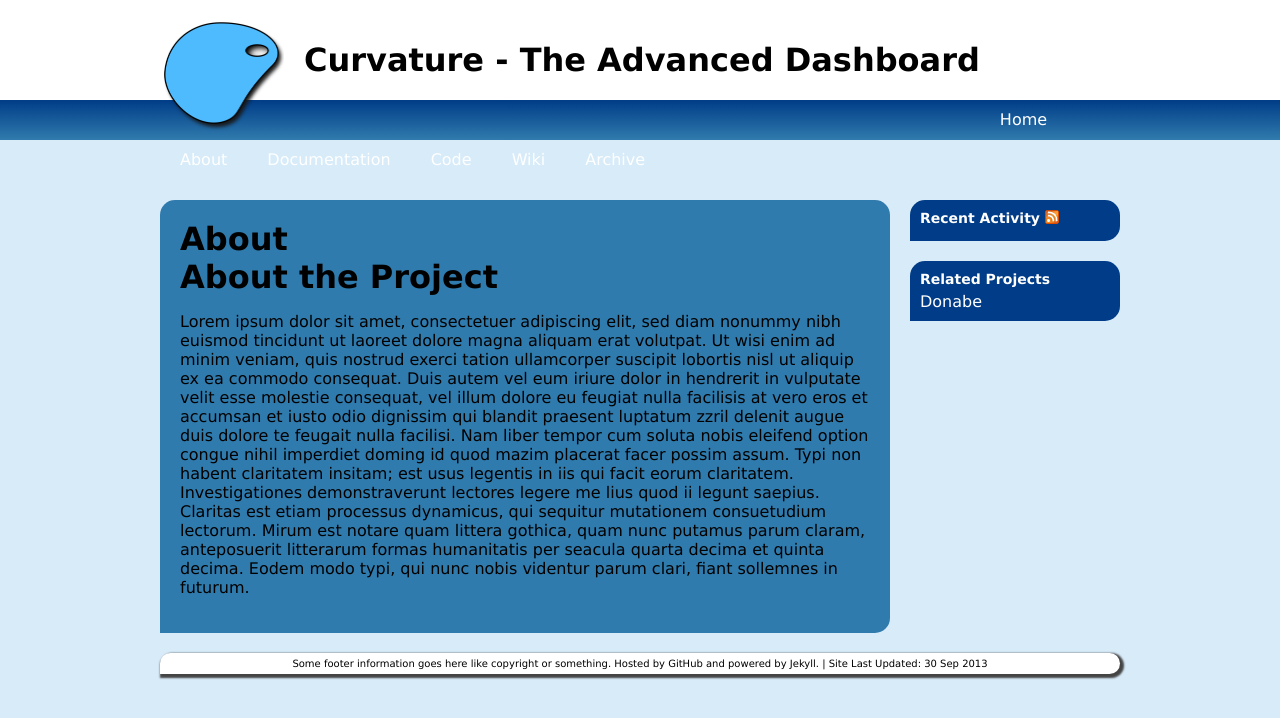
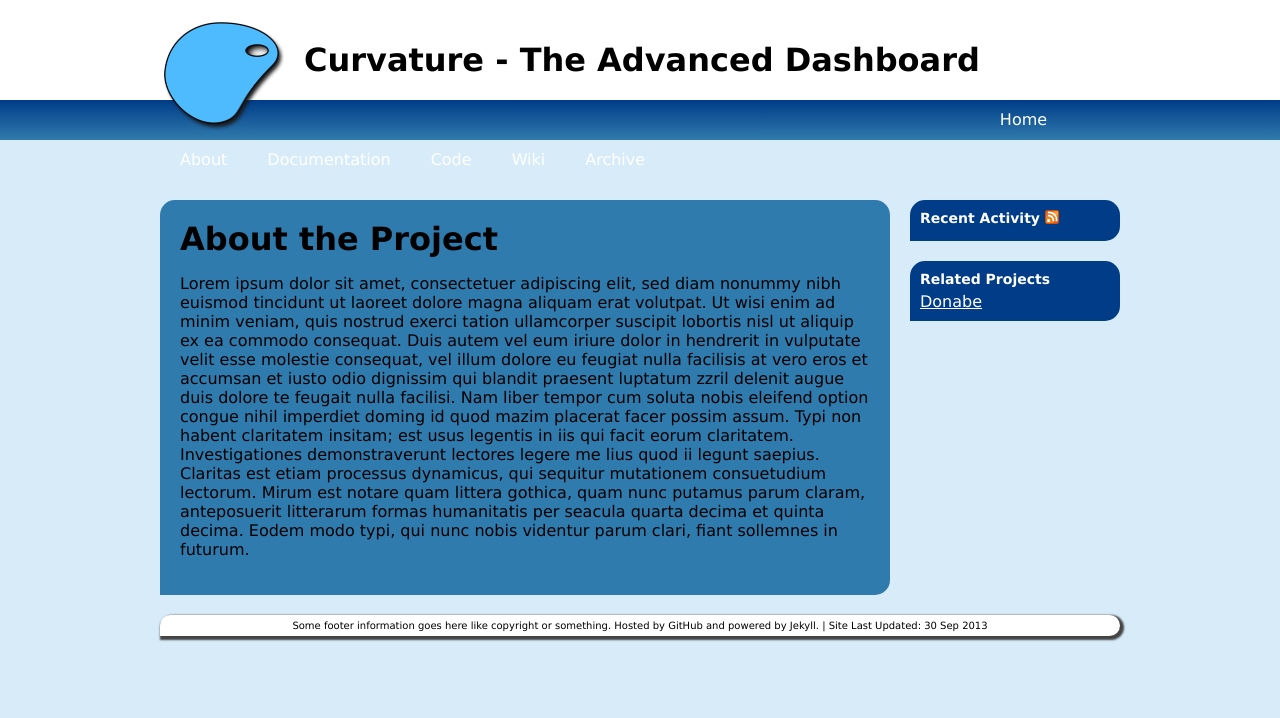
Before and after one commit to CiscoSystems/curvature, a Jekyll site: the page built from about/index.html, in a window 1280 px wide. Shown: the top 718 px of the page. Built offline with Jekyll 4.4.1, drawn with Linux system fonts in a browser that asks for light colours; comment, search, counter and statistics services are not loaded.

Commit message:
Added links to wiki and donabe plus corrected titles

```diff
--- /dev/null
+++ b/_includes/footer.html
@@ -0,0 +1,3 @@
+<div id="footer">
+  <p> Some footer information goes here like copyright or something. Hosted by GitHub and powered by Jekyll. | Site Last Updated: {{ site.time | date_to_string }} </p>
+</div>
--- /dev/null
+++ b/_includes/header.html
@@ -0,0 +1,7 @@
+<div id="header">
+  <div id="header-contents">
+    <img src="{{ site.url }}/images/logo.png" alt="curvature logo">
+    <h1> Curvature - The Advanced Dashboard </h1>
+    <div class="clear"></div>
+  </div>
+</div>
--- /dev/null
+++ b/_includes/navbar.html
@@ -0,0 +1,12 @@
+<div id="stripe">
+  <div id="nav">
+    <ul>
+      <li><a href="{{ site.url }}/index.html">Home</a></li>
+      <li><a href="{{ site.url }}/about">About</a></li>
+      <li><a href="{{ site.url }}/documentation">Documentation</a></li>
+      <li><a href="http://github.com/CiscoSystems/curvature">Code</a></li>
+      <li><a href="https://github.com/CiscoSystems/curvature/wiki">Wiki</a></li>
+      <li><a href="{{ site.url }}/archive">Archive</a></li>
+    </ul>
+  </div>
+</div>
--- a/_layouts/default.html
+++ b/_layouts/default.html
@@ -4,25 +4,8 @@
     {% include imports.html %}
   </head>
   <body>
-    <div id="header">
-      <div id="header-contents">
-        <img src="{{ site.url }}/images/logo.png" alt="curvature logo">
-        <h1> Curvature - The Advanced Dashboard </h1>
-        <div class="clear"></div>
-      </div>
-    </div>
-    <div id="stripe">
-      <div id="nav">
-        <ul>
-          <li><a href="{{ site.url }}/index.html">Home</a></li>
-          <li><a href="{{ site.url }}/about">About</a></li>
-          <li><a href="{{ site.url }}/documentation">Documentation</a></li>
-          <li><a href="http://github.com/CiscoSystems/curvature">Code</a></li>
-          <li><a href="#wiki">Wiki</a></li>
-          <li><a href="{{ site.url }}/index.html">Archive</a></li>
-        </ul>
-      </div>
-    </div>
+    {% include header.html %}
+    {% include navbar.html %}
     <div id="main">
       <div id="content">
         <h1>{{ page.title }}</h1>
@@ -37,14 +20,12 @@
         <div id="related">
           <h3> Related Projects </h3>
           <ul>
-            <li> Donabe </li>
+            <li><a href="http://ciscosystems.github.io/donabe">Donabe</a></li>
           </ul>
         </div>
       </div>
       <div class="clear"> </div>
-      <div id="footer">
-        <p> Some footer information goes here like copyright or something. Hosted by GitHub and powered by Jekyll. | Site Last Updated: {{ site.time | date_to_string }} </p>
-      </div>
+      {% include footer.html %}
     </div>
   </body>
 </html>
--- a/about/index.html
+++ b/about/index.html
@@ -1,6 +1,5 @@
 ---
 layout: default
-title: About
+title: About the Project
 ---
-<h1> About the Project </h1>
 <p> Lorem ipsum dolor sit amet, consectetuer adipiscing elit, sed diam nonummy nibh euismod tincidunt ut laoreet dolore magna aliquam erat volutpat. Ut wisi enim ad minim veniam, quis nostrud exerci tation ullamcorper suscipit lobortis nisl ut aliquip ex ea commodo consequat. Duis autem vel eum iriure dolor in hendrerit in vulputate velit esse molestie consequat, vel illum dolore eu feugiat nulla facilisis at vero eros et accumsan et iusto odio dignissim qui blandit praesent luptatum zzril delenit augue duis dolore te feugait nulla facilisi. Nam liber tempor cum soluta nobis eleifend option congue nihil imperdiet doming id quod mazim placerat facer possim assum. Typi non habent claritatem insitam; est usus legentis in iis qui facit eorum claritatem. Investigationes demonstraverunt lectores legere me lius quod ii legunt saepius. Claritas est etiam processus dynamicus, qui sequitur mutationem consuetudium lectorum. Mirum est notare quam littera gothica, quam nunc putamus parum claram, anteposuerit litterarum formas humanitatis per seacula quarta decima et quinta decima. Eodem modo typi, qui nunc nobis videntur parum clari, fiant sollemnes in futurum. </p>
--- a/archive/index.html
+++ b/archive/index.html
@@ -2,7 +2,6 @@
 layout: default
 title: Archive
 ---
-<h1> Post Archive </h1>
 <ul class="updates">
   {% for post in site.posts %}
   <li>
--- a/assets/css/style.css
+++ b/assets/css/style.css
@@ -186,6 +186,10 @@
   list-style-type:none;
 }
 
+#related a {
+  color: white;
+}
+
 /* End Right Pane CSS */
 
 /* End Main CSS */
--- a/documentation/index.html
+++ b/documentation/index.html
@@ -2,4 +2,3 @@
 layout: default
 title: Documentation
 ---
-<h1> Documentation </h1>
```
Also changed, not shown: 7 other files.
